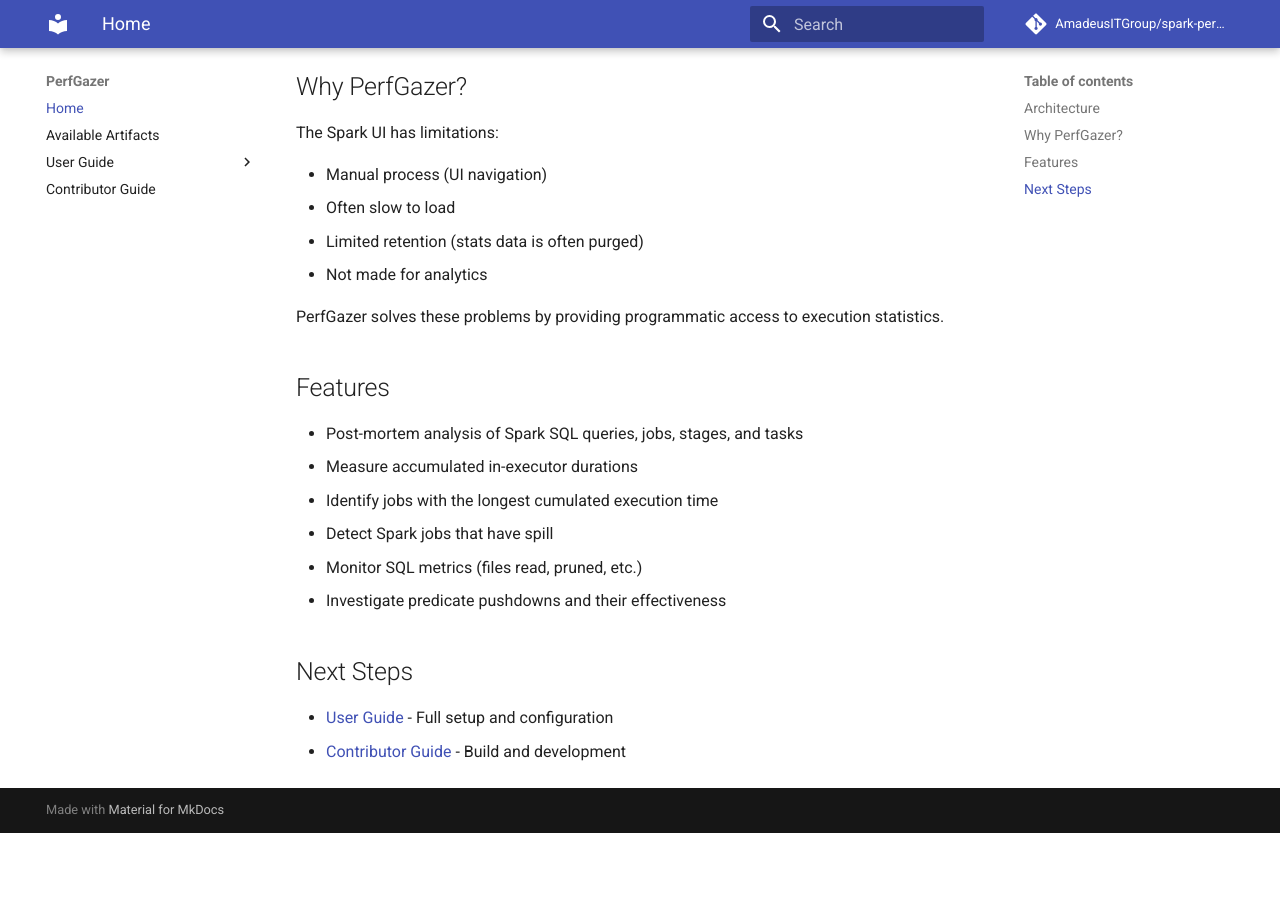
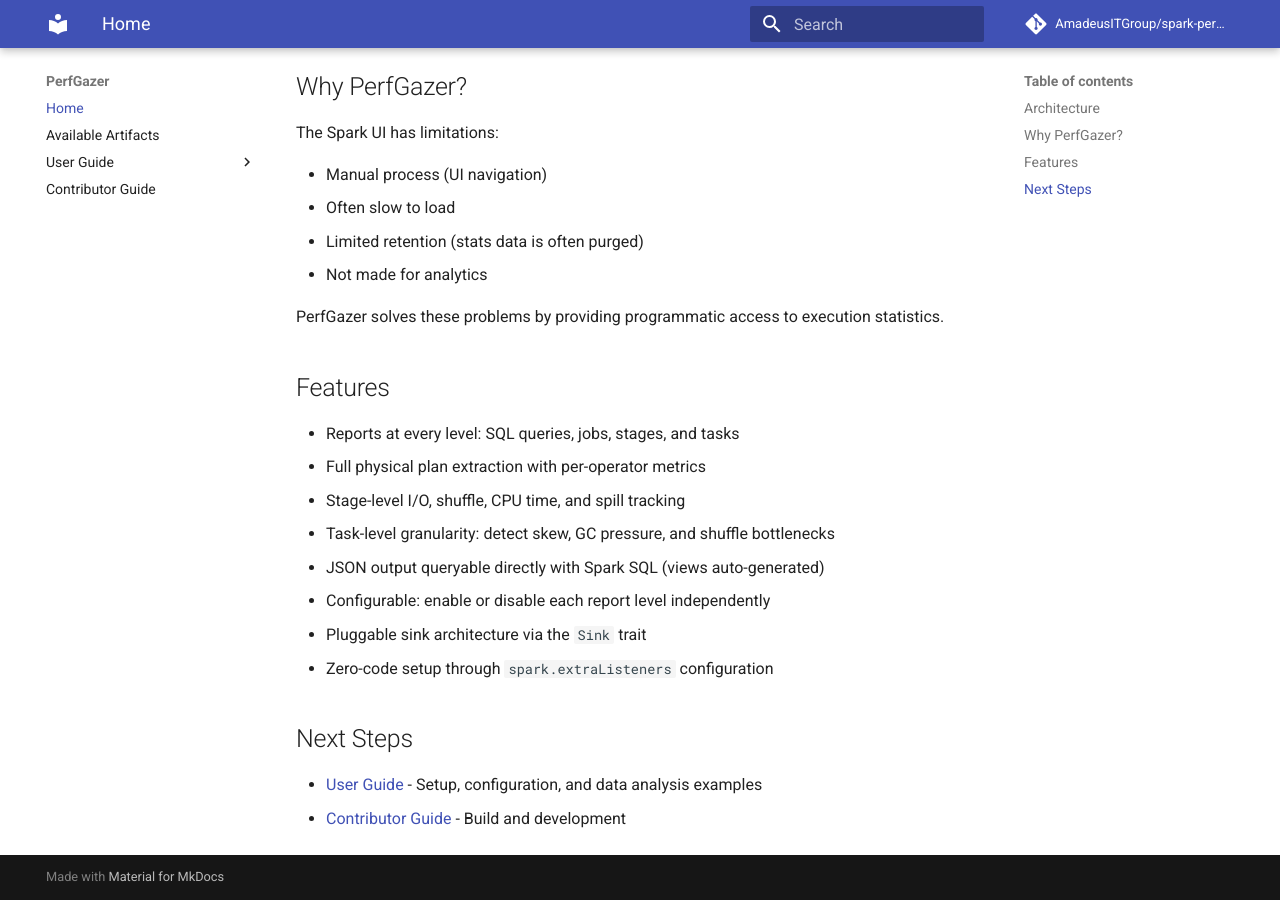
Before and after one commit to AmadeusITGroup/spark-perf-gazer, an MkDocs documentation site: the page built from docs/index.md, in a window 1280 px wide and 900 px high, scrolled down 818 px. Built offline with MkDocs 1.6.1 and Material for MkDocs 9.7.7, drawn with Linux system fonts in a browser that asks for light colours; comment, search, counter and statistics services are not loaded; the version menu is left out; before the commit the page ends 1651 px from its top, so only the background shows below that.

Commit message:
docs: rewrite features list and improve home page structure

```diff
--- a/docs/index.md
+++ b/docs/index.md
@@ -23,14 +23,16 @@
 
 ## Features
 
-- Post-mortem analysis of Spark SQL queries, jobs, stages, and tasks
-- Measure accumulated in-executor durations
-- Identify jobs with the longest cumulated execution time
-- Detect Spark jobs that have spill
-- Monitor SQL metrics (files read, pruned, etc.)
-- Investigate predicate pushdowns and their effectiveness
+- Reports at every level: SQL queries, jobs, stages, and tasks
+- Full physical plan extraction with per-operator metrics
+- Stage-level I/O, shuffle, CPU time, and spill tracking
+- Task-level granularity: detect skew, GC pressure, and shuffle bottlenecks
+- JSON output queryable directly with Spark SQL (views auto-generated)
+- Configurable: enable or disable each report level independently
+- Pluggable sink architecture via the `Sink` trait
+- Zero-code setup through `spark.extraListeners` configuration
 
 ## Next Steps
 
-- [User Guide](user_guide/index.md) - Full setup and configuration
+- [User Guide](user_guide/index.md) - Setup, configuration, and data analysis examples
 - [Contributor Guide](contributor_guide.md) - Build and development
```
Also changed, not shown: docs/user_guide/databricks.md (+5 -6 lines).
